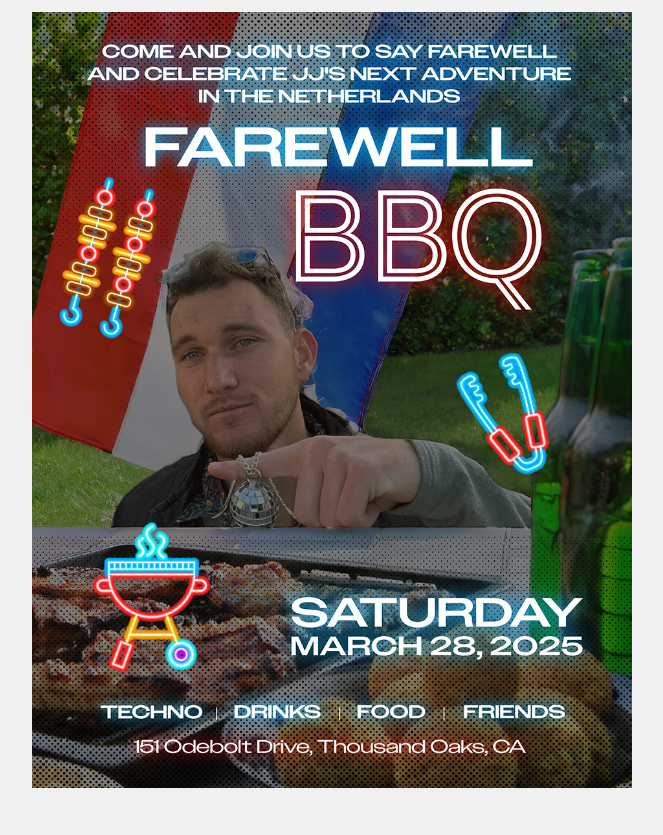
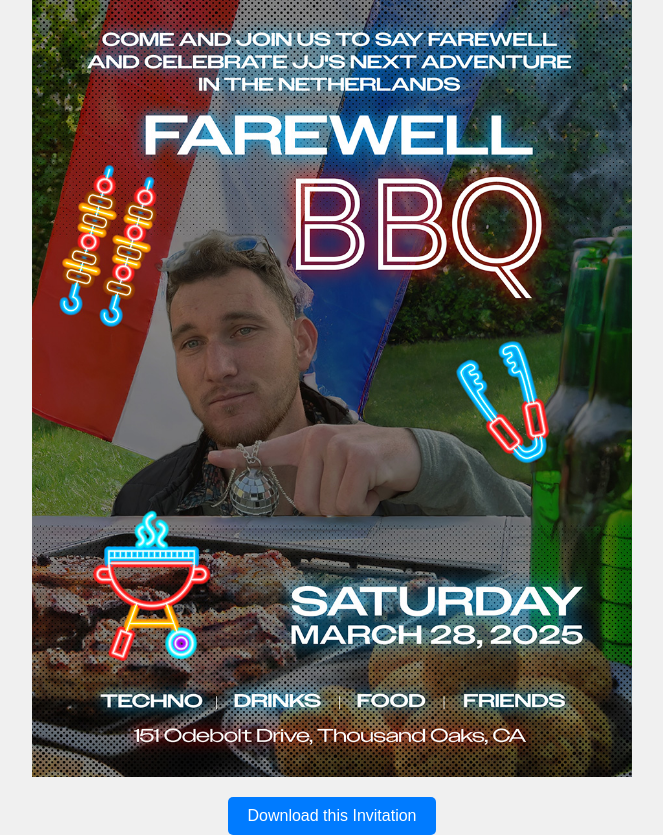
Before and after one commit to JvdZwaan76/jaspervdz, a plain HTML site: page invitation.html in a window 1280 px wide. Shown: the whole page, without its empty margins (308-971 px from the left). Before the commit the page ends 800 px from the top, so only its background shows below. Drawn offline with Linux system fonts and the light colour scheme.

Commit message:
Update invitation.html
added a download button

```diff
--- a/invitation.html
+++ b/invitation.html
@@ -1,7 +1,6 @@
 <!DOCTYPE html>
 <html lang="en">
 <head>
-<!-- Google tag (gtag.js) -->
 <script async src="https://www.googletagmanager.com/gtag/js?id=G-D1RBXWYN2N"></script>
 <script>
   window.dataLayer = window.dataLayer || [];
@@ -34,12 +33,24 @@
             width: 90%; /* Adjust as needed for padding on mobile */
             max-width: 600px; /* Maximum width on larger screens */
             box-sizing: border-box; /* Include padding and border in the element's total width and height */
+            text-align: center; /* Center the button */
         }
 
         .invite-image {
             width: 100%;
             display: block; /* Remove extra space below image */
             height: auto;
+        }
+
+        .download-button {
+            display: inline-block;
+            margin-top: 20px;
+            padding: 10px 20px;
+            background-color: #007bff;
+            color: white;
+            text-decoration: none;
+            border-radius: 5px;
+            font-family: sans-serif;
         }
 
         /* Optional: Add some padding or margin for better spacing */
@@ -53,6 +64,7 @@
 <body>
     <div class="invite-container">
         <img src="/images/jj-farewell-invite.jpg" alt="JJ Farewell Invitation" class="invite-image">
+        <a href="/images/jj-farewell-invite.jpg" class="download-button" download="jj-farewell-invite.jpg">Download this Invitation</a>
     </div>
 </body>
 </html>
```
Lines whose indentation alone changed are shown as unchanged.
